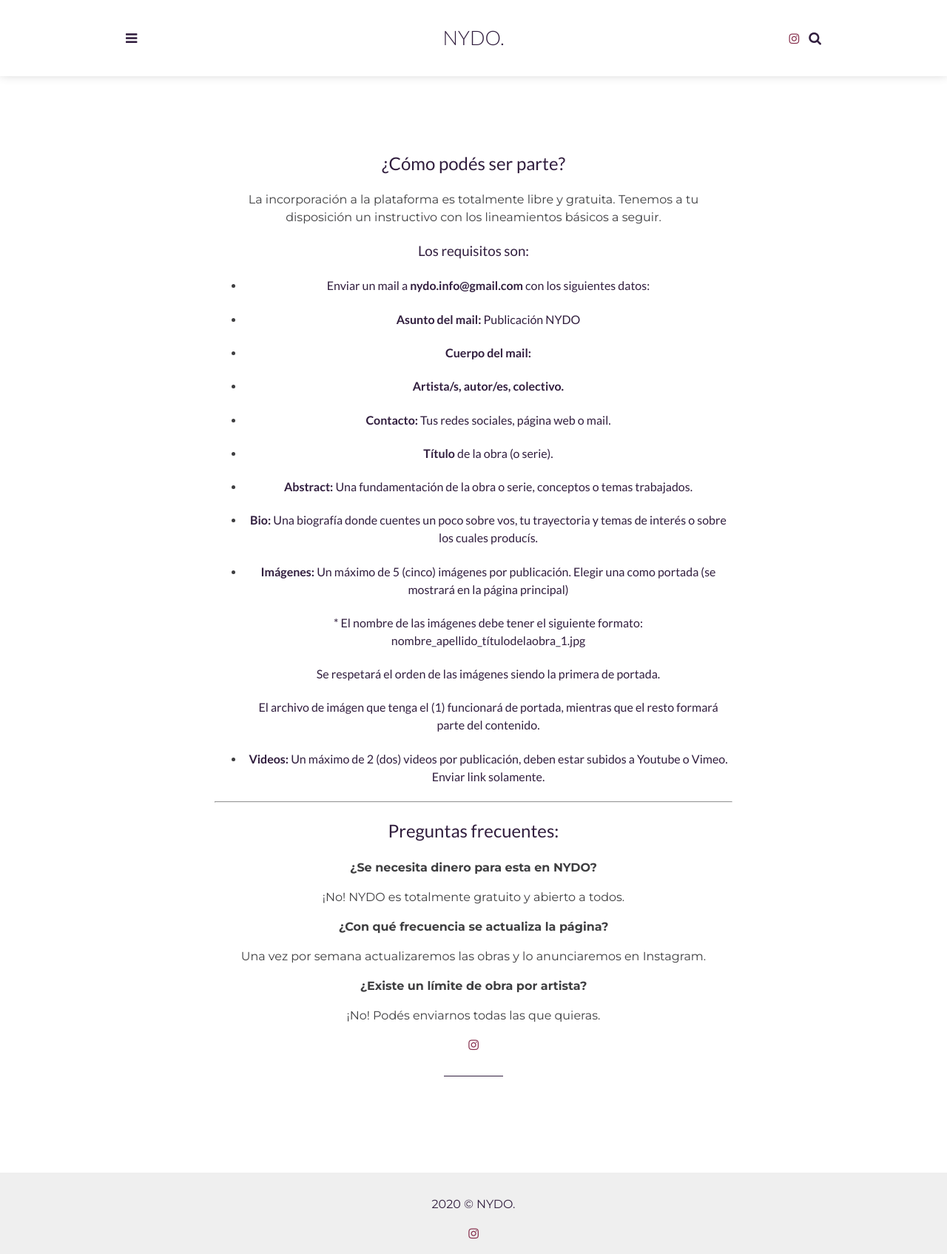
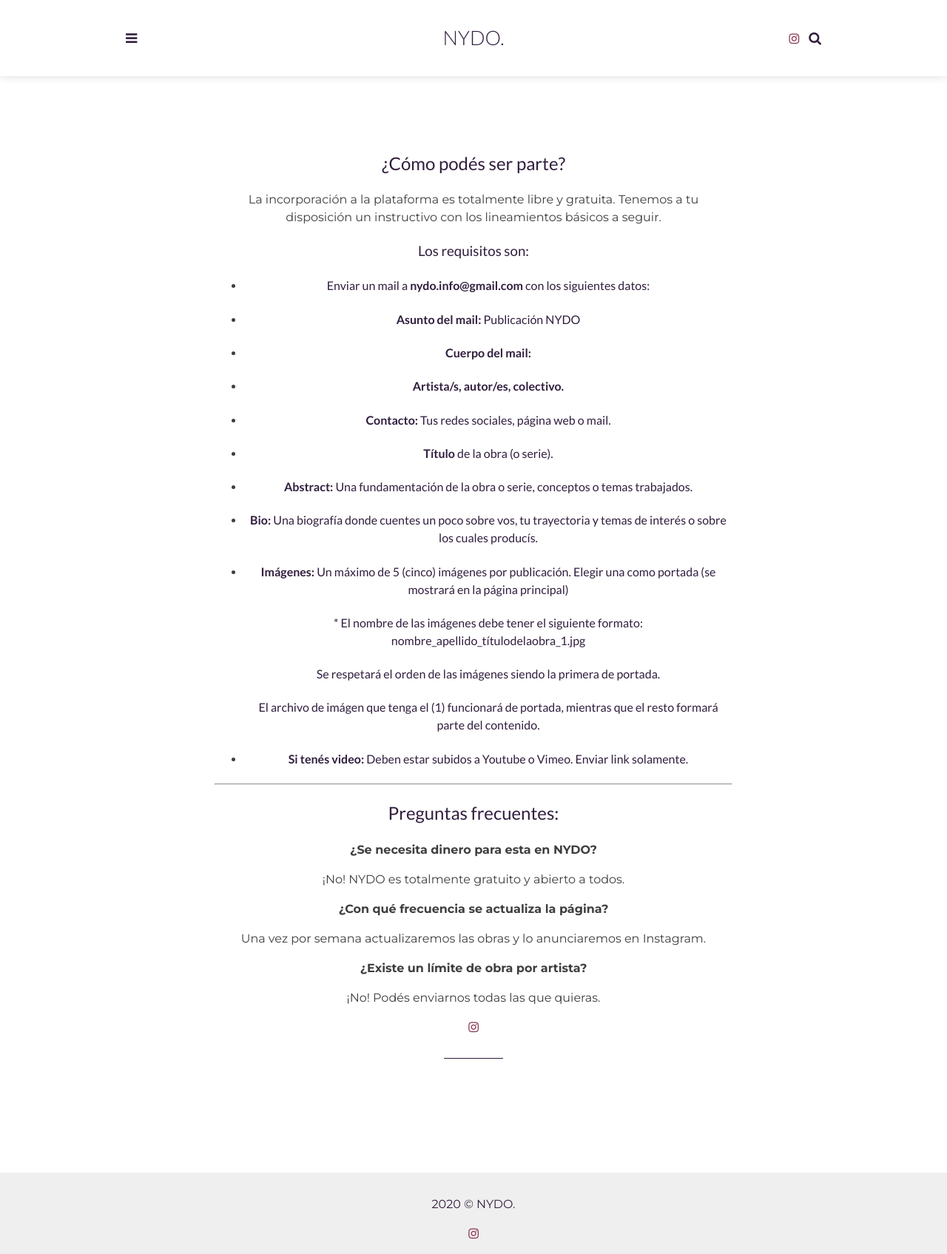
Before and after one commit to nydo/nydo.github.io, a Jekyll site: the page built from _pages/formar_parte.html, in a window 1280 px wide. Shown: the whole page at 74% size. Built offline with Jekyll 4.4.1, drawn with Linux system fonts in a browser that asks for light colours.

Commit message:
Update formar_parte.html

```diff
--- a/_pages/formar_parte.html
+++ b/_pages/formar_parte.html
@@ -26,7 +26,7 @@
       <h4>* El nombre de las imágenes debe tener el siguiente formato: nombre_apellido_títulodelaobra_1.jpg</h4>
       <h4>Se respetará el orden de las imágenes siendo la primera de portada.</h4>
       <h4>El archivo de imágen que tenga el (1) funcionará de portada, mientras que el resto formará parte del contenido.</h4>
-      <li><h4><b>Videos: </b> Un máximo de 2 (dos) videos por publicación, deben estar subidos a Youtube o Vimeo. Enviar link solamente.</h4></li>
+      <li><h4><b>Si tenés video: </b> Deben estar subidos a Youtube o Vimeo. Enviar link solamente.</h4></li>
 
 
       </ul>
```
